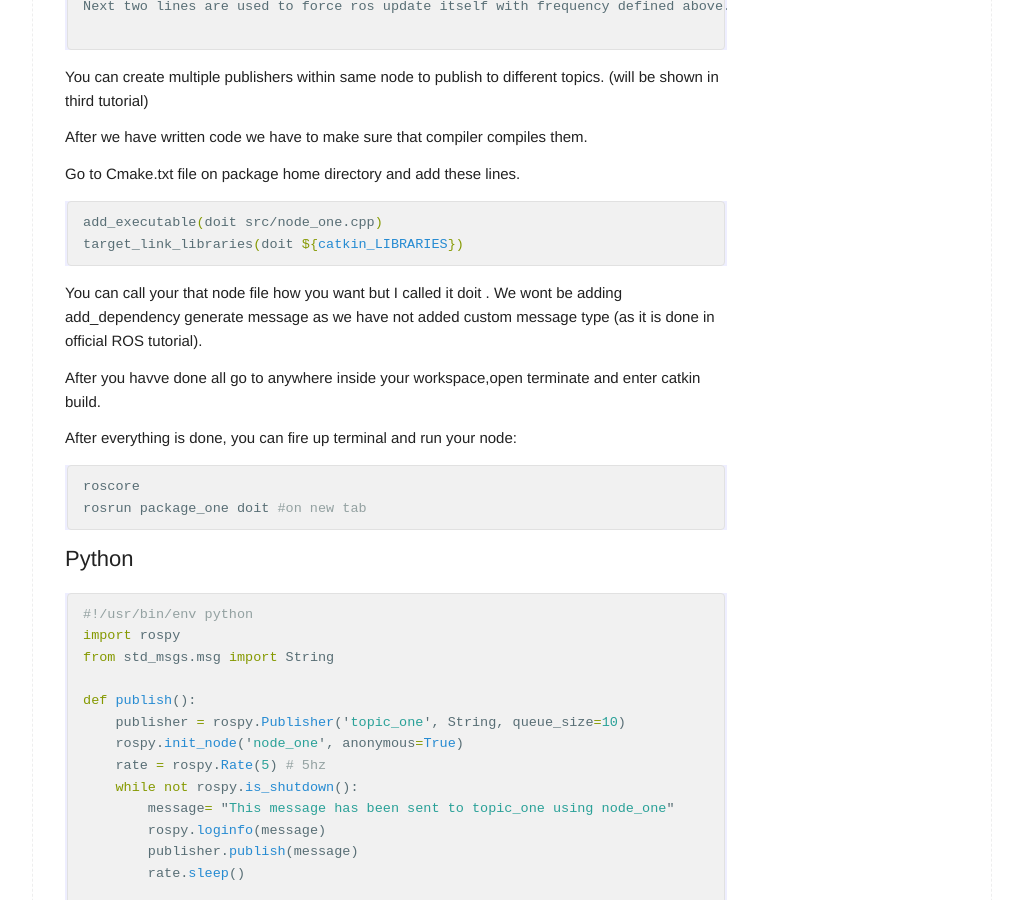
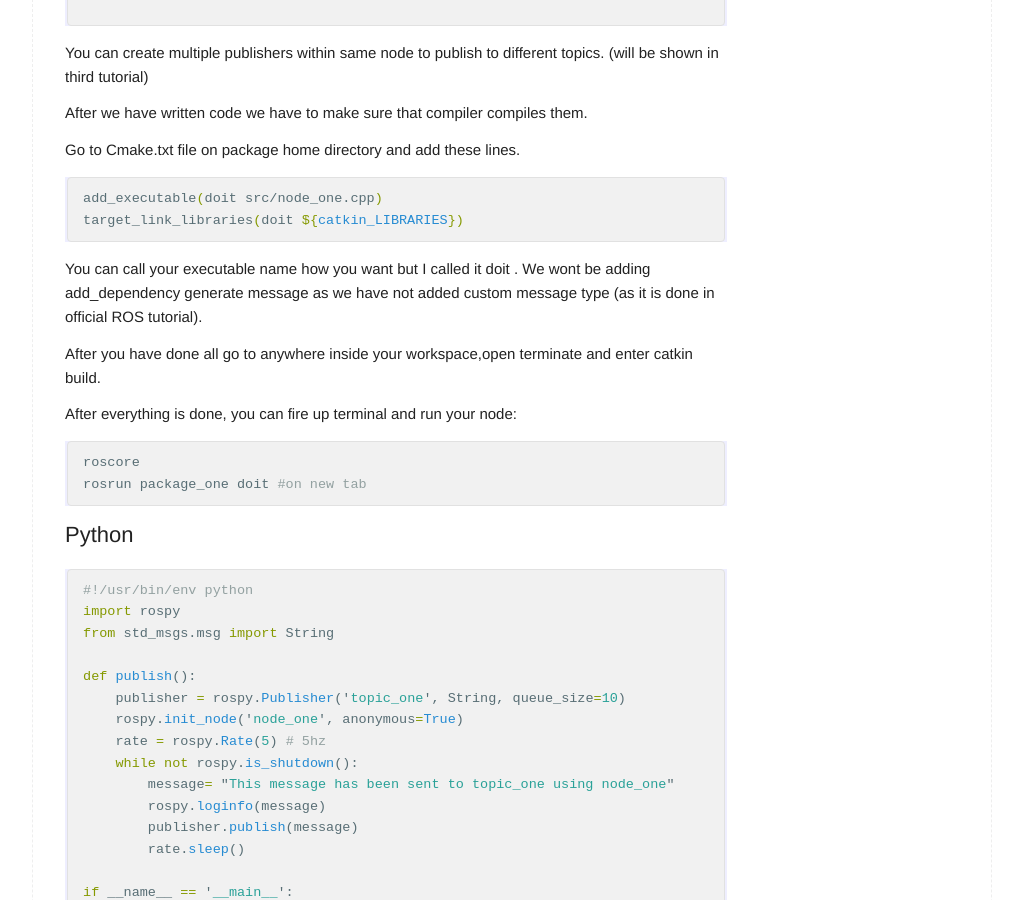
Before and after one commit to rrufat/rrufat.github.io, a Jekyll site: the page built from _posts/2020-04-26-ROS-Series-#2.md, in a window 1280 px wide and 900 px high, scrolled down 1662 px. Shown: the whole window, without its empty margins (128-1151 px from the left). Built offline with Jekyll 4.4.1, drawn with Linux system fonts in a browser that asks for light colours; some of the changed text lies outside the part shown.

Commit message:
Update 2020-04-26-ROS-Series-#2.md

````diff
--- a/_posts/2020-04-26-ROS-Series-#2.md
+++ b/_posts/2020-04-26-ROS-Series-#2.md
@@ -84,9 +85,9 @@ add_executable(doit src/node_one.cpp)
 target_link_libraries(doit ${catkin_LIBRARIES})
 ```
 
-You can call your that node file how you want but I called it doit . We wont be adding  add_dependency generate message as we have not added custom message type (as it is done in official ROS tutorial).
+You can call your executable name how you want but I called it doit . We wont be adding  add_dependency generate message as we have not added custom message type (as it is done in official ROS tutorial).
 
-After you havve done all go to anywhere inside your workspace,open terminate and enter catkin build.
+After you have done all go to anywhere inside your workspace,open terminate and enter catkin build.
 
 After everything is done, you can fire up terminal and run your node:
 
````
Also changed, not shown: other parts of _posts/2020-04-26-ROS-Series-#2.md (+2 -1 lines).
